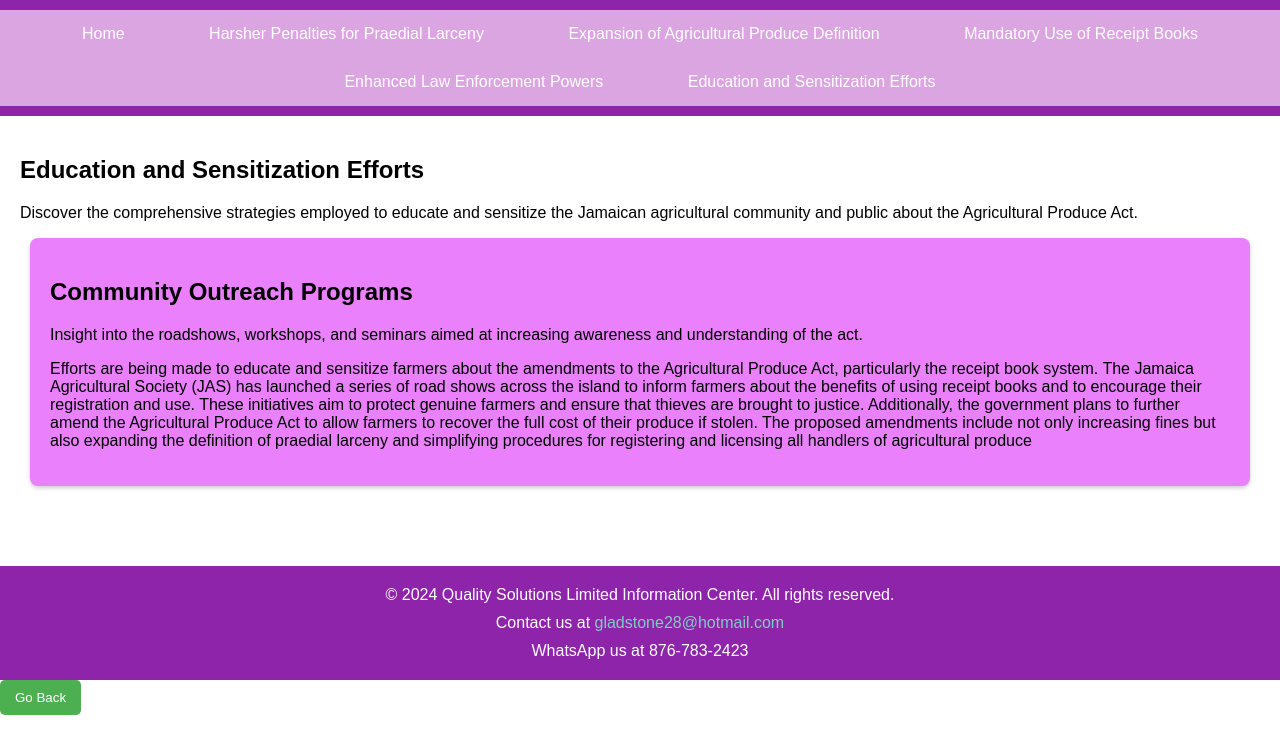
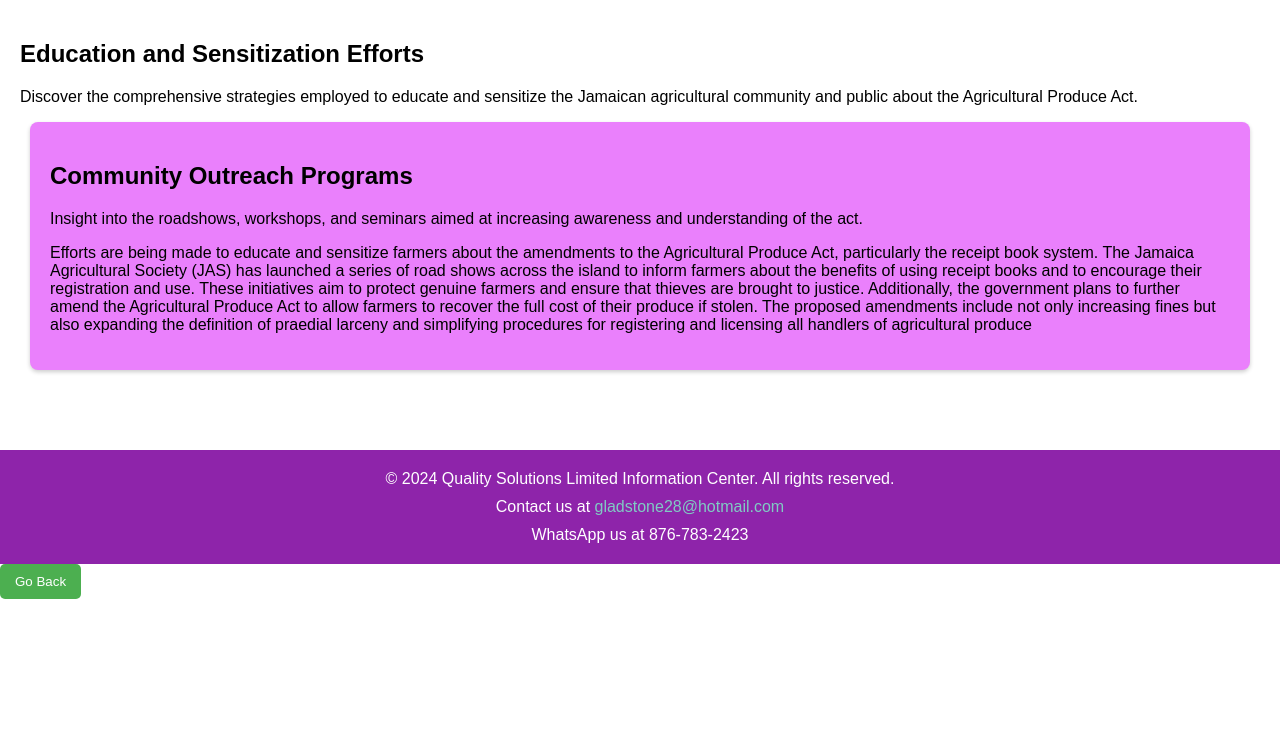
Before and after one commit to gladstone28/AGRICULTURAL_PRODUCE_ACT, a plain HTML site: page EducationandSensitizationEfforts.html in a window 1280 px wide. Drawn offline with Linux system fonts and the light colour scheme.

Commit message:
remove navigation header on all pages

```diff
--- a/EducationandSensitizationEfforts.html
+++ b/EducationandSensitizationEfforts.html
@@ -11,18 +11,7 @@
 </head>
 
 <body>
-    <header>
-        <nav>
-            <ul>
-                <li><a href="index.html">Home</a></li>
-                <li><a href="harsherPenalties.html">Harsher Penalties for Praedial Larceny</a></li>
-                <li><a href="ExpansionofAgriculturalProduceDefinition.html">Expansion of Agricultural Produce Definition</a></li>
-                <li><a href="MandatoryUseofReceiptBooks.html">Mandatory Use of Receipt Books</a></li>
-                <li><a href="EnhancedLawEnforcementPowers.html">Enhanced Law Enforcement Powers</a></li>
-                <li><a href="EducationandSensitizationEfforts.html">Education and Sensitization Efforts</a></li>
-            </ul>
-        </nav>
-    </header>
+
     <main>
         <section class="info-section">
             <h1>Education and Sensitization Efforts</h1>
```
Also changed, not shown: EnhancedLawEnforcementPowers.html (+1 -12 lines), ExpansionofAgriculturalProduceDefinition.html (+1 -12 lines), MandatoryUseofReceiptBooks.html (+1 -12 lines), harsherPenalties.html (+1 -12 lines), index.html (+1 -12 lines).
